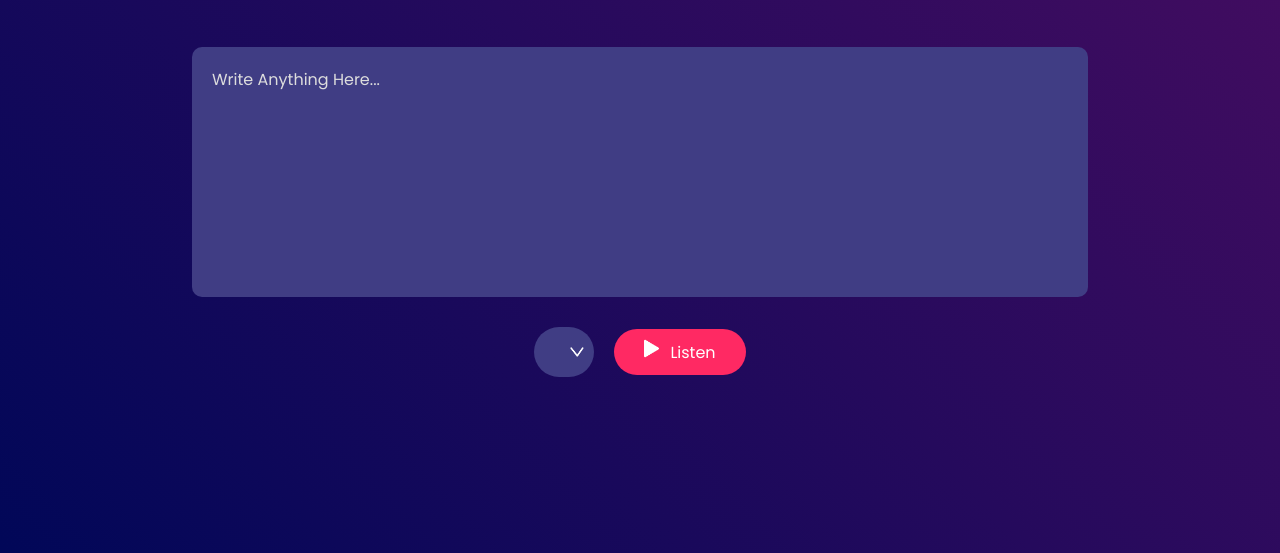
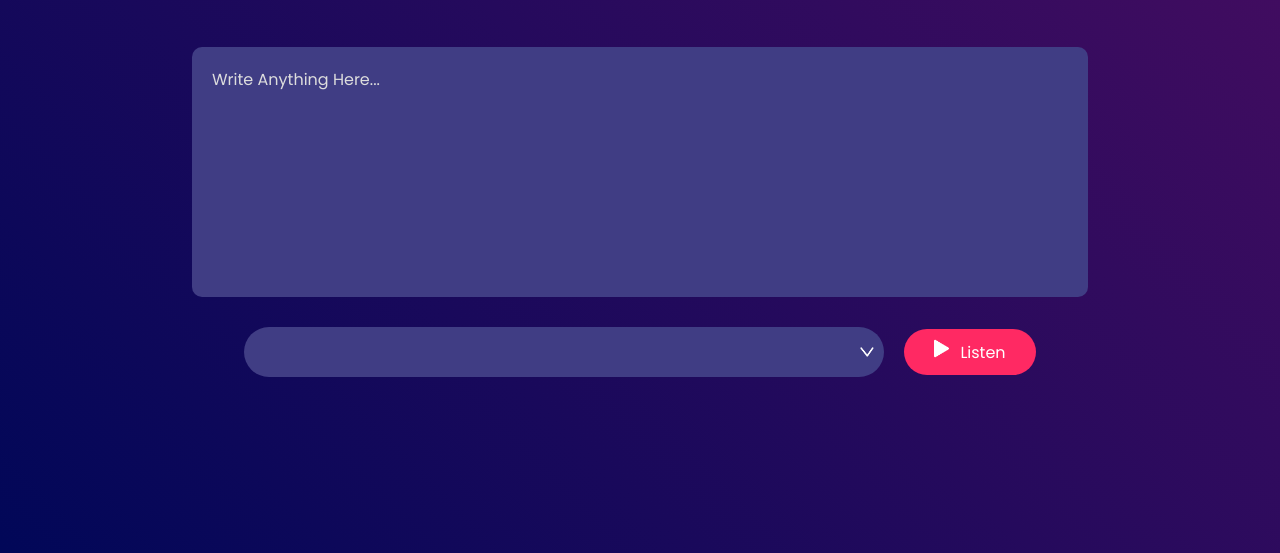
Before and after one commit to ankitjangid2514/Text-to-speech-converter, a plain HTML site: page index.html in a window 1280 px wide. Shown: the part 247-800 px from the top of the page. Drawn offline with Linux system fonts and the light colour scheme.

Commit message:
Update style.css

```diff
--- a/style.css
+++ b/style.css
@@ -90,4 +90,6 @@ select{
     background-size: 14px;
     background-position-x: calc(100% - 10px);
     background-position-y: 20px;
+        display: inline-block;
+    width: 50vw;
 }
```
